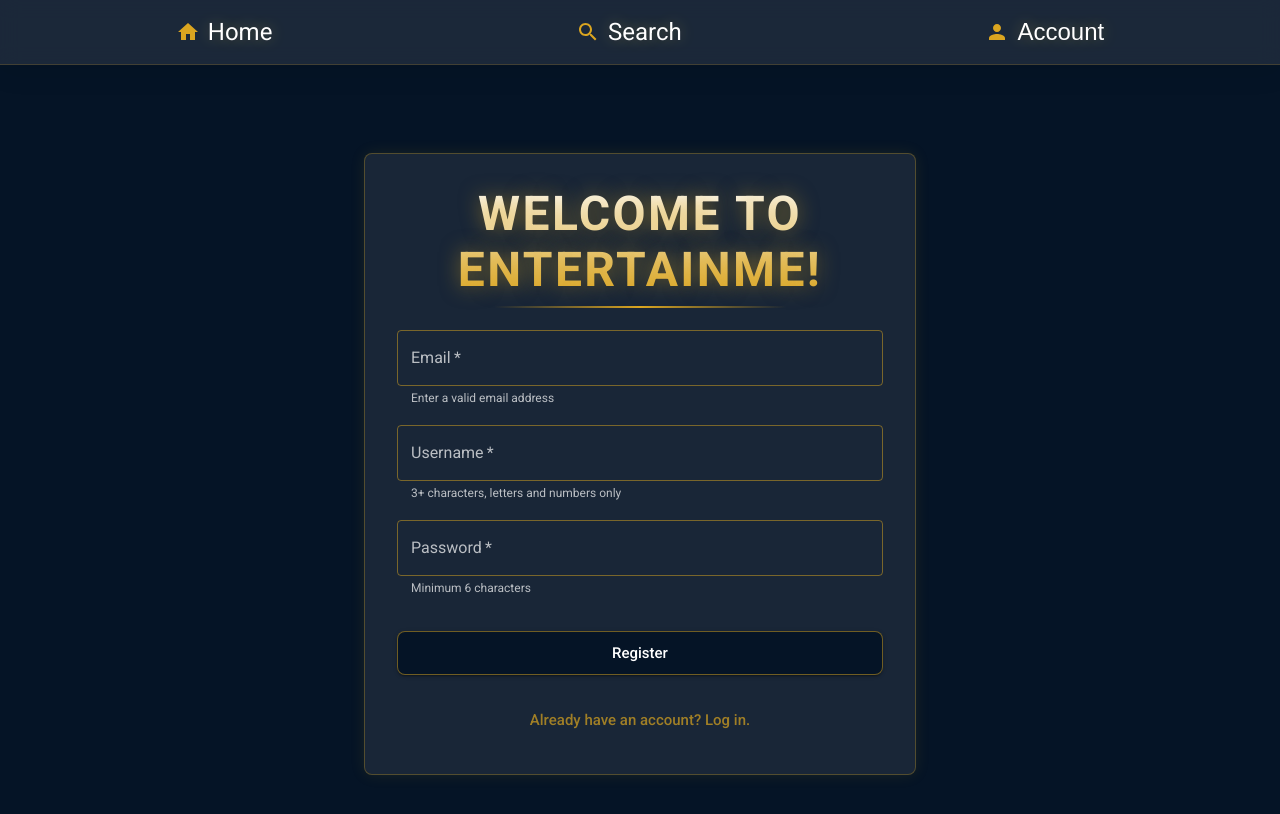
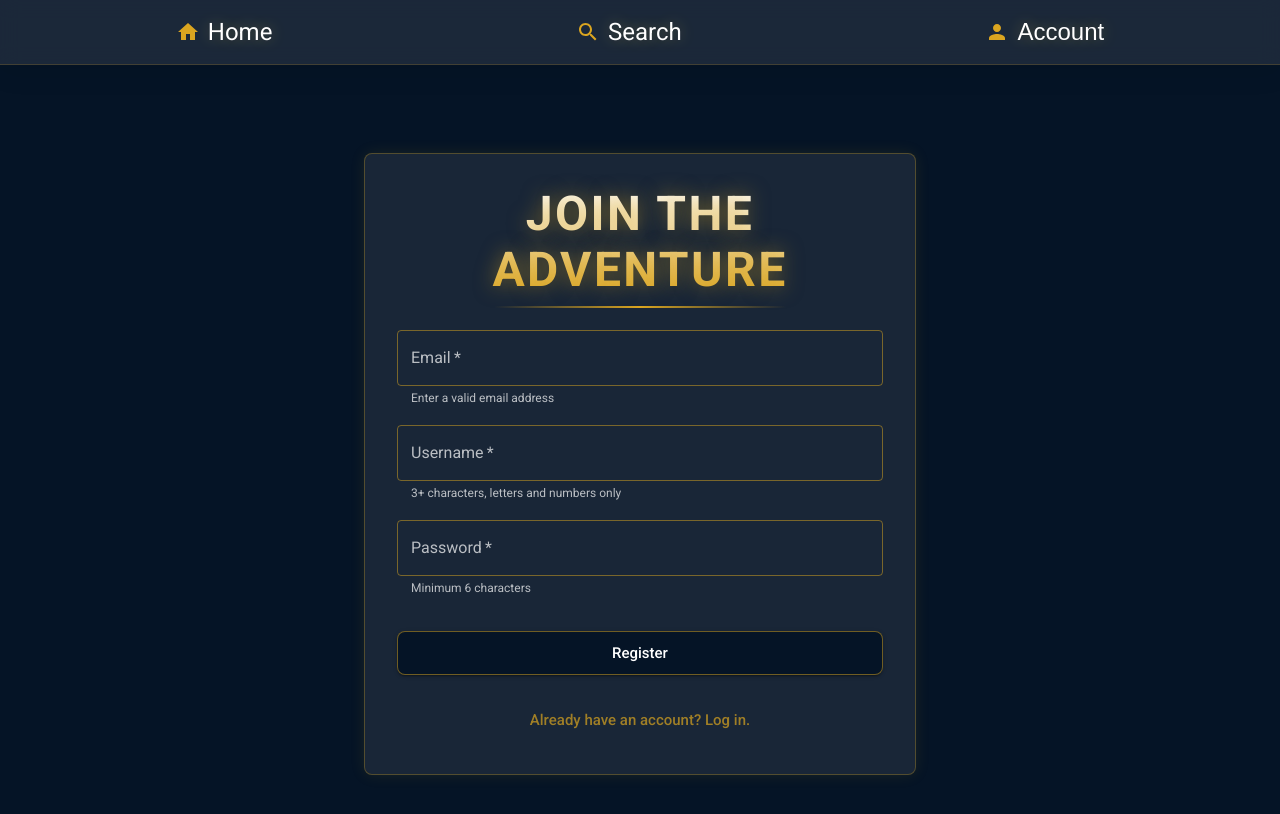
Before and after one commit to donohueDev/EntertainMe, a React (Create React App) app in the folder frontend/: page /auth/register in a window 1280 px wide. Shown: the top 814 px of the page. Built offline with nearby package versions, Linux system fonts and the light colour scheme.

Commit message:
feat: Update welcome message on RegisterPage for improved user engagement

```diff
--- a/frontend/src/pages/RegisterPage.js
+++ b/frontend/src/pages/RegisterPage.js
@@ -139,7 +139,7 @@ const RegisterPage = () => {
               background: 'linear-gradient(90deg, transparent, goldenrod, transparent)'
             }
           }}>
-            Welcome to EntertainME!
+            Join the Adventure
           </Typography>
 
           <Box component="form" sx={{ display: 'flex', flexDirection: 'column', gap: 2 }}>
```
